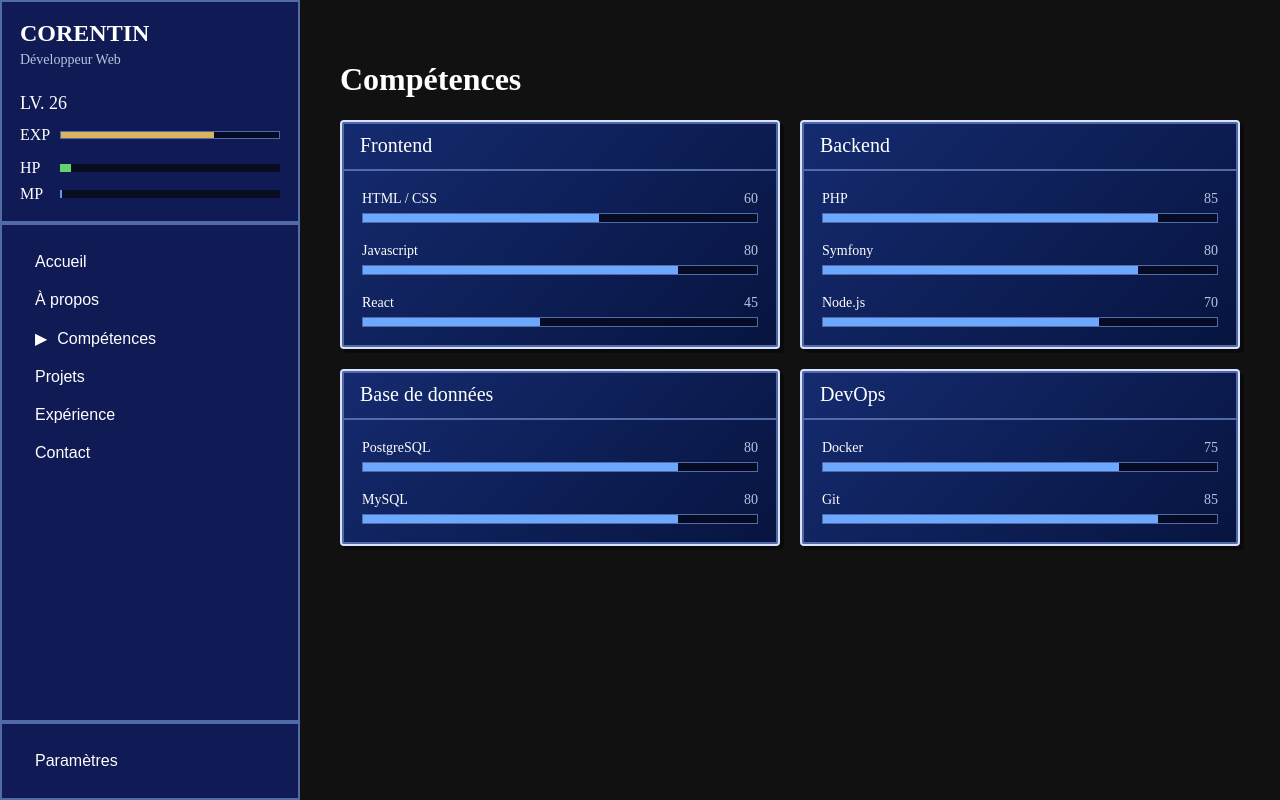
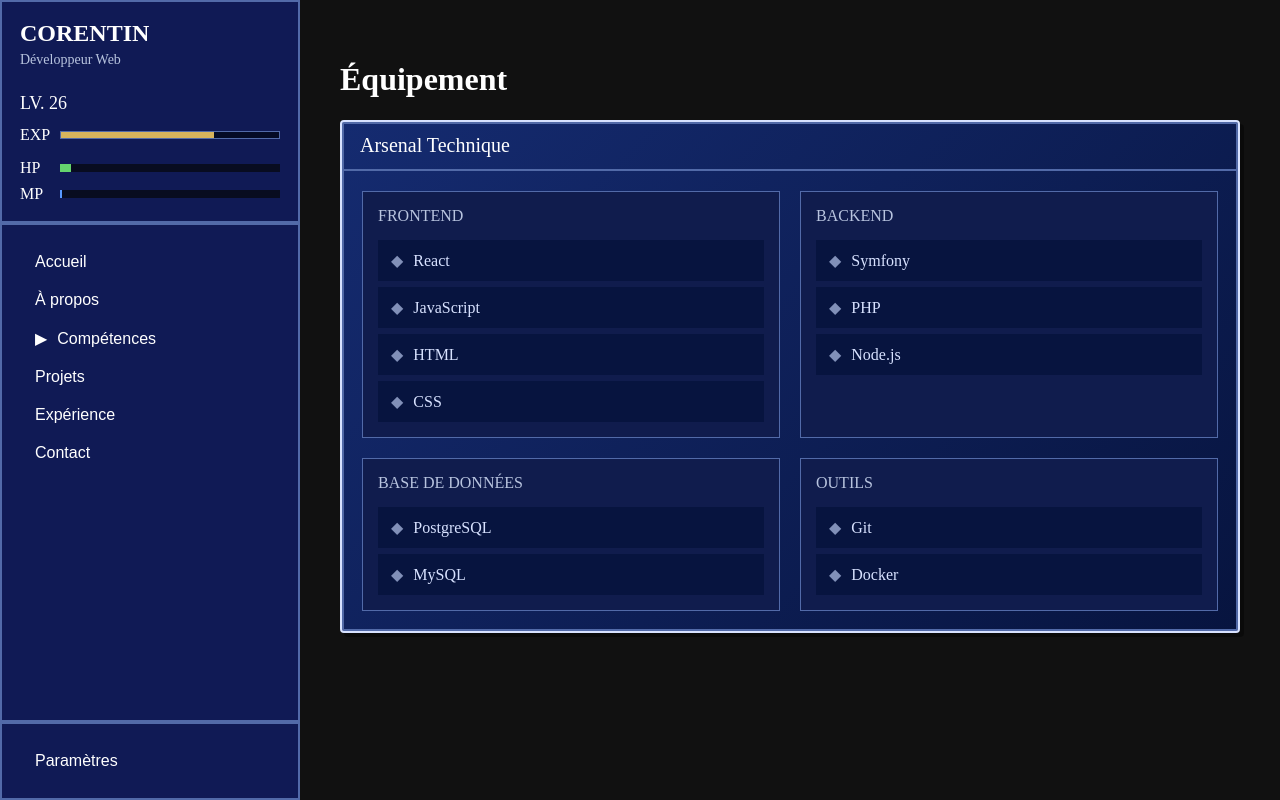
Before and after one commit to Corentin-Epitech/PortFolio, a React app in the folder portfolio/: page / in a window 1280 px wide. Both pictures are taken after a click on the button "Compétences". Built offline with nearby package versions, Linux system fonts and the light colour scheme; the HTML template or start-up script is replaced by a standard one.

Commit message:
Add: Skill pages second version

```diff
--- a/portfolio/src/data/skills.js
+++ b/portfolio/src/data/skills.js
@@ -0,0 +1,39 @@
+const equipment = [
+    {
+        id: "frontend",
+        category: "Frontend",
+        items: [
+            "React",
+            "JavaScript",
+            "HTML",
+            "CSS",
+        ],
+    },
+    {
+        id: "backend",
+        category: "Backend",
+        items: [
+            "Symfony",
+            "PHP",
+            "Node.js",
+        ],
+    },
+    {
+        id: "database",
+        category: "Base de données",
+        items: [
+            "PostgreSQL",
+            "MySQL",
+        ],
+    },
+    {
+        id: "tools",
+        category: "Outils",
+        items: [
+            "Git",
+            "Docker",
+        ],
+    },
+];
+
+export default equipment;
--- a/portfolio/src/pages/Skills.css
+++ b/portfolio/src/pages/Skills.css
@@ -10,9 +10,58 @@
     gap: 20px;
 }
 
-.skills__stats {
+.skills__category {
+    padding: 15px;
+
+    background-color: #101c4d;
+
+    border: 1px solid #526aa8;
+}
+
+.skills__category-title {
+    margin: 0 0 15px;
+
+    color: #b8c4df;
+
+    font-size: 16px;
+    font-weight: normal;
+
+    text-transform: uppercase;
+}
+
+.skills__items {
     display: flex;
     flex-direction: column;
 
-    gap: 20px;
+    gap: 6px;
 }
+
+.skills__item {
+    padding: 10px 12px;
+
+    background-color: #07143f;
+
+    border: 1px solid transparent;
+
+    color: #d8e2ff;
+}
+
+.skills__item:hover {
+    background-color: #182d6b;
+
+    border-color: #526aa8;
+}
+
+.skills__item::before {
+    content: "◆";
+
+    margin-right: 10px;
+
+    color: #8190b8;
+}
+
+.skills__item:hover::before {
+    content: "▶";
+
+    color: white;
+}
--- a/portfolio/src/pages/Skills.jsx
+++ b/portfolio/src/pages/Skills.jsx
@@ -1,54 +1,51 @@
 import "./Skills.css"
 
 import RPGWindow from "../components/ui/RPGWindows";
-import StatBar from "../components/ui/StatBar";
+import equipment from "../data/skills";
 
 function Skills() {
     return (
-        <div>
-            <h1>Compétences</h1>
+        <div className="skills">
+
+            <h1>Équipement</h1>
+
+            <RPGWindow title="Arsenal Technique">
+
                 <div className="skills__grid">
-            <RPGWindow title="Frontend">
-                <div className="skills__stats">
-                    <StatBar label="HTML / CSS" value={60} />
-                    <StatBar label="Javascript" value={80} />
-                    <StatBar label="React" value={45} />
+
+                    {equipment.map((group) => (
+                        <div
+                            key={group.id}
+                            className="skills__category"
+                        >
+
+                            <h2 className="skills__category-title">
+                                {group.category}
+                            </h2>
+
+                            <div className="skills__items">
+
+                                {group.items.map((item) => (
+                                    <div
+                                        key={item}
+                                        className="skills__item"
+                                    >
+                                        {item}
                                     </div>
-            </RPGWindow>
-            <RPGWindow title="Backend">
-                <div className="skills__stats">
-
-                        <StatBar label="PHP" value={85} />
-
-                        <StatBar label="Symfony" value={80} />
-
-                        <StatBar label="Node.js" value={70} />
+                                ))}
 
                             </div>
-            </RPGWindow>
-            <RPGWindow title="Base de données">
-                    <div className="skills__stats">
-
-                        <StatBar label="PostgreSQL" value={80} />
-
-                        <StatBar label="MySQL" value={80} />
 
                         </div>
-                </RPGWindow>
-            <RPGWindow title="DevOps">
-                <div className="skills__stats">
-
-                        <StatBar label="Docker" value={75} />
-
-                        <StatBar label="Git" value={85} />
-
-
+                    ))}
 
                 </div>
+
             </RPGWindow>
-            </div>
+
         </div>
     );
 }
 
+
 export default Skills;
```
Lines whose indentation alone changed are shown as unchanged.
